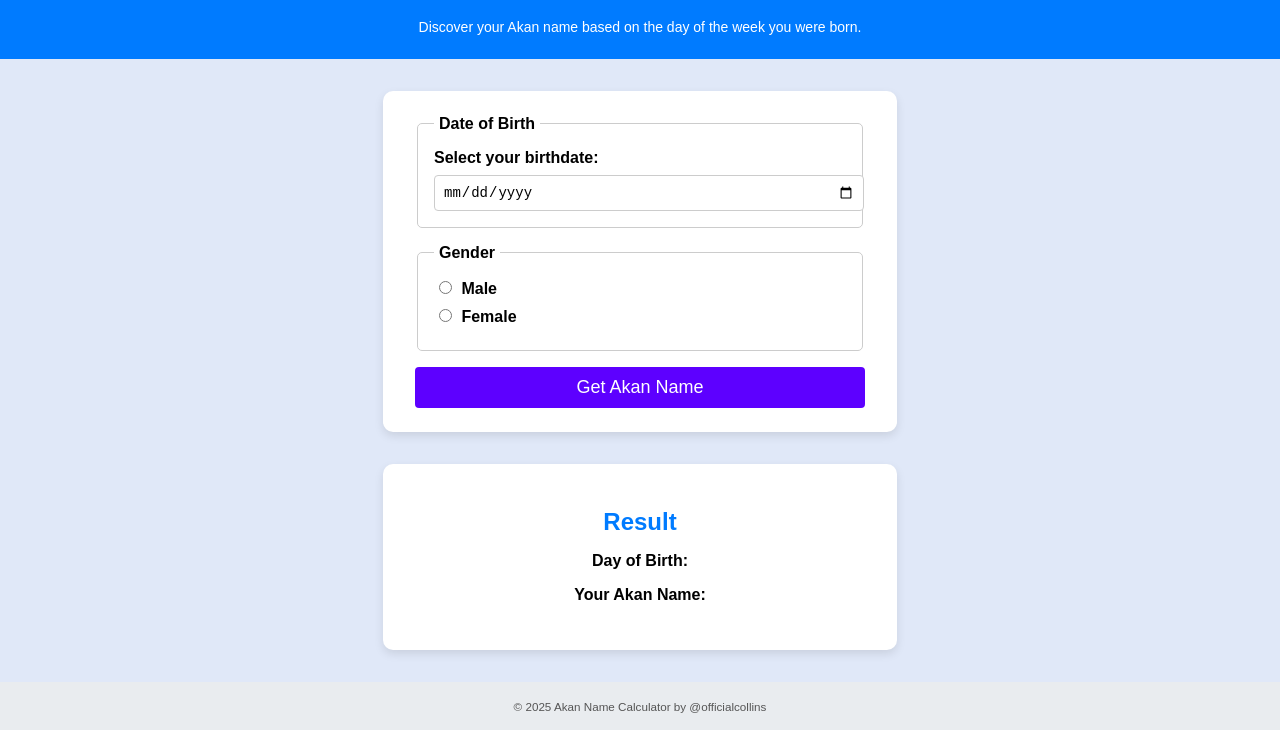
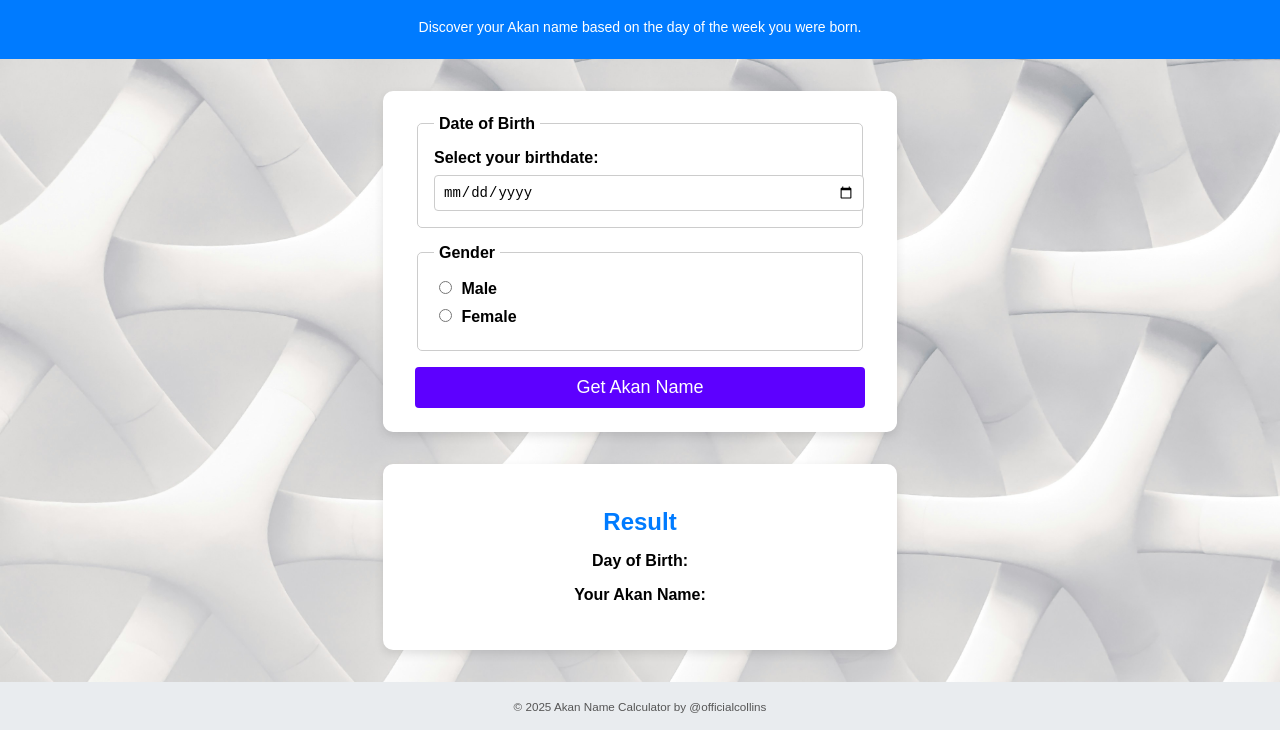
Before and after one commit to officialcolins/akan-name-generator, a plain HTML site: page index.html in a window 1280 px wide. Shown: the part 85-815 px from the top of the page. Drawn offline with Linux system fonts and the light colour scheme.

Commit message:
updated background in html

```diff
--- a/script.js
+++ b/script.js
@@ -1,4 +1,4 @@
-document.getElementById('akanForm').addEventListener('submit', function(e) {
+document.getElementById('akanForm').addEventListener('submit', function (e) {
   e.preventDefault();
 
   const birthdateInput = document.getElementById('birthdate').value;
--- a/styles.css
+++ b/styles.css
@@ -1,7 +1,8 @@
 /* Global styling */
 body {
+  background-image: url('img/background.jpg');
+  background-size: cover;
   font-family: Arial, sans-serif;
-  background-color: #e0e8f8;
   margin: 0;
   display: flex;
   flex-direction: column;
@@ -36,7 +37,7 @@ section {
   background-color: white;
   padding: 1.5rem 2rem;
   border-radius: 10px;
-  box-shadow: 0 4px 10px rgba(0,0,0,0.1);
+  box-shadow: 0 4px 10px rgba(0, 0, 0, 0.1);
   max-width: 450px;
   width: 100%;
 }
```
Also changed, not shown: img/background.jpg (added).
